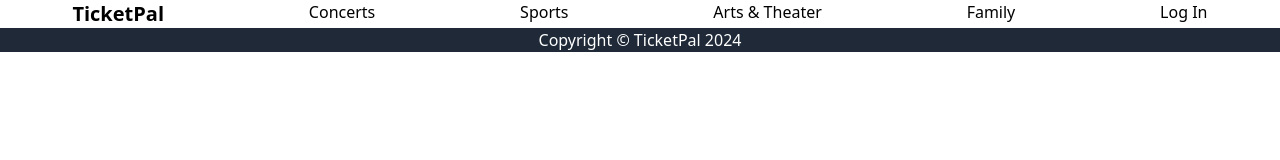
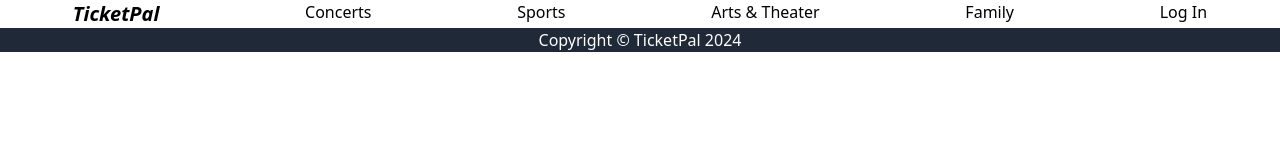
Before and after one commit to Ja-Uyoma/ticket-booking-application, a React (Vite) app: page / in a window 1280 px wide. Shown: the top 160 px of the page. Built offline with nearby package versions, Linux system fonts and the light colour scheme.

Commit message:
refactor: make the h1 heading text italic

```diff
--- a/src/client/App.jsx
+++ b/src/client/App.jsx
@@ -13,7 +13,7 @@ function Header() {
   return (
     <div className="flex justify-around">
       <header>
-        <h1 className="font-bold text-xl">TicketPal</h1>
+        <h1 className="font-bold text-xl italic">TicketPal</h1>
       </header>
       <div>
         <a href="/" className="hover:cursor-pointer">
```
